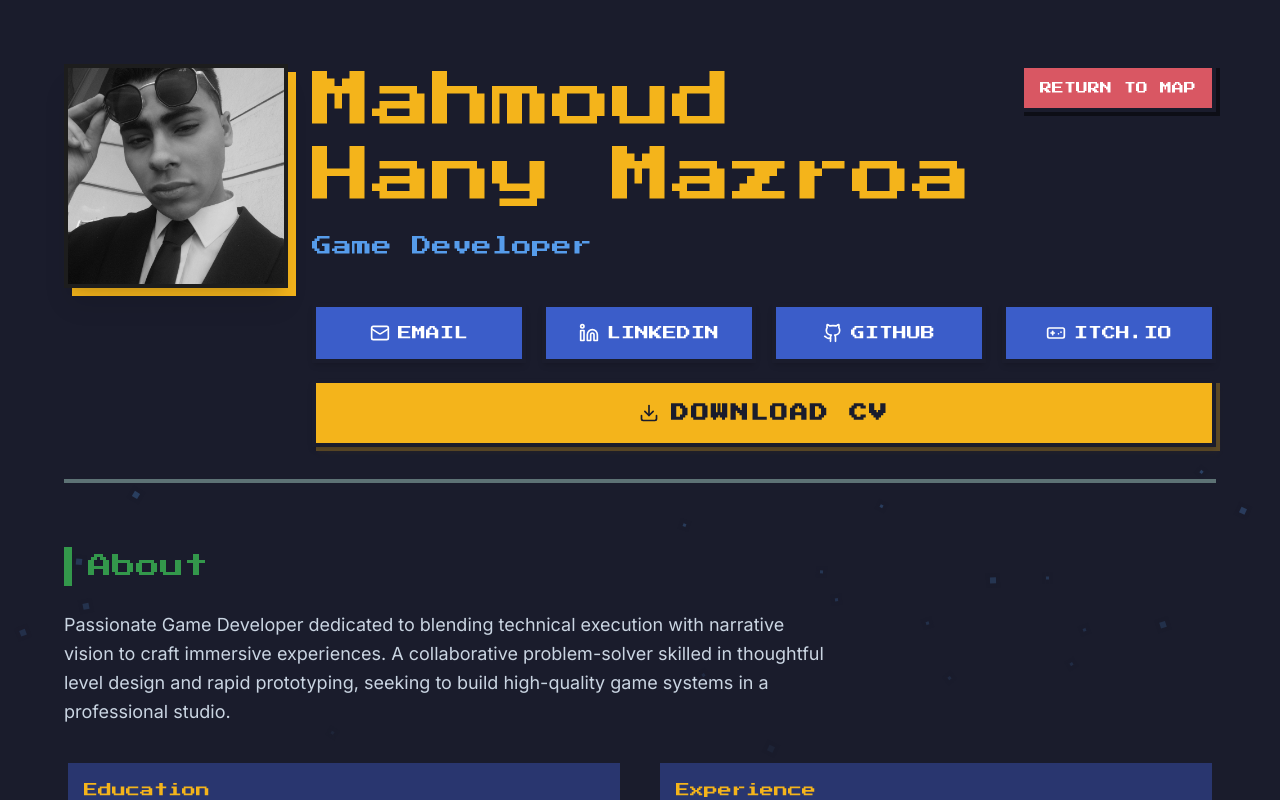
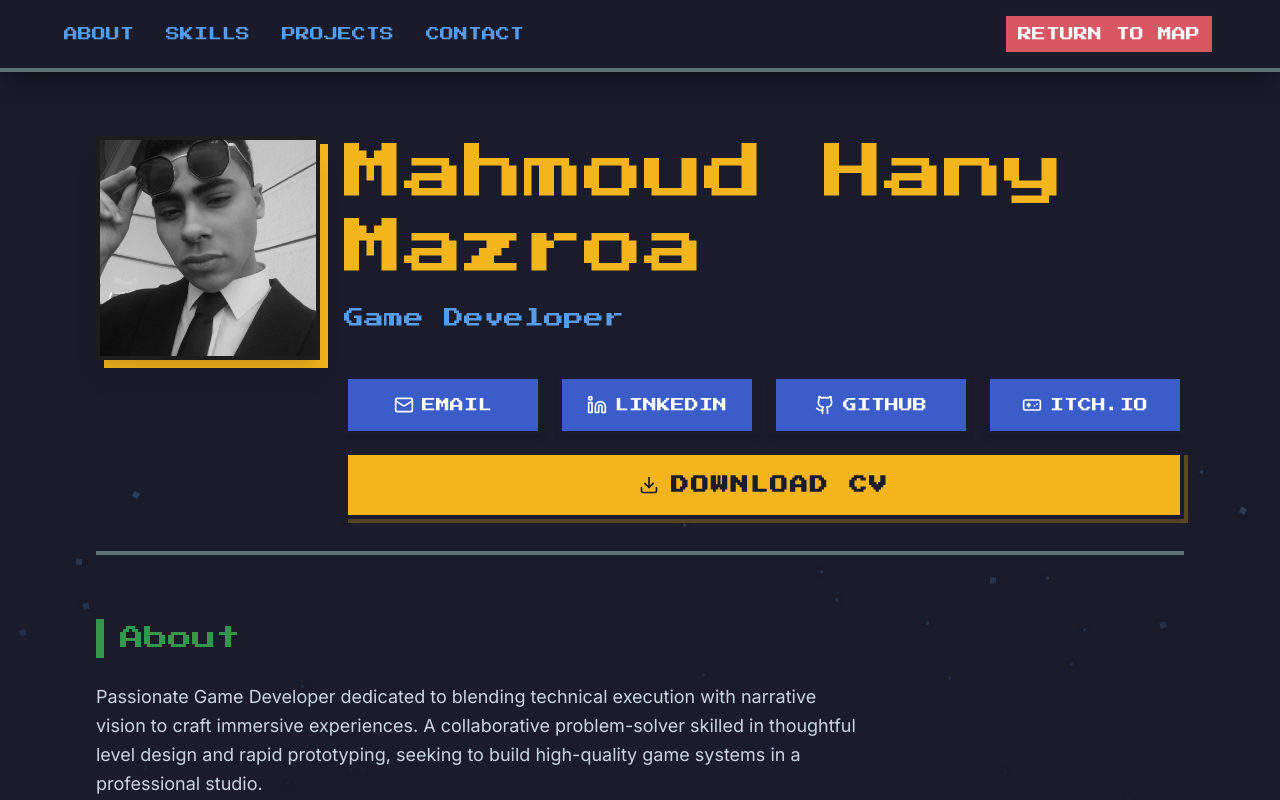
Before and after one commit to MahmoudHany908/portfolio, a React (Vite) app: page /quick in a window 1280 px wide. Shown: the top 800 px of the page. Built offline with nearby package versions, Linux system fonts and the light colour scheme.

Commit message:
Add sticky QuickView navbar with jump links

```diff
--- a/src/index.css
+++ b/src/index.css
@@ -59,6 +59,14 @@
   .pixel-hud {
     @apply bg-retro-dark/90 text-retro-yellow border-4 border-retro-gray p-4 font-pixel text-xs leading-loose;
   }
+
+  .no-scrollbar::-webkit-scrollbar {
+    display: none;
+  }
+  .no-scrollbar {
+    -ms-overflow-style: none;  /* IE and Edge */
+    scrollbar-width: none;  /* Firefox */
+  }
 }
 
 /* Hide scrollbar for neatness in modals */
--- a/src/pages/SimpleView.jsx
+++ b/src/pages/SimpleView.jsx
@@ -57,10 +57,25 @@ export default function SimpleView() {
   const projects = nodes.filter(n => n.type === 'project');
 
   return (
-    <div className="min-h-screen bg-retro-dark text-retro-text font-sans px-4 md:px-8 py-8 relative">
+    <div className="min-h-screen bg-retro-dark text-retro-text font-sans relative">
       <RetroParticles />
 
-      <div className="max-w-6xl mx-auto space-y-12 md:space-y-16 pb-20 relative z-10">
+      {/* Sticky Navigation */}
+      <nav className="sticky top-0 z-50 bg-retro-dark/95 backdrop-blur-md border-b-4 border-retro-gray shadow-[0_10px_30px_-10px_rgba(0,0,0,0.8)] py-3 px-4 md:px-8">
+        <div className="max-w-6xl mx-auto flex justify-between items-center">
+          <div className="flex gap-4 md:gap-8 overflow-x-auto no-scrollbar items-center">
+            <a href="#about" className="font-pixel text-xs md:text-sm text-retro-light-blue hover:text-white transition-colors whitespace-nowrap">ABOUT</a>
+            <a href="#skills" className="font-pixel text-xs md:text-sm text-retro-light-blue hover:text-white transition-colors whitespace-nowrap">SKILLS</a>
+            <a href="#projects" className="font-pixel text-xs md:text-sm text-retro-light-blue hover:text-white transition-colors whitespace-nowrap">PROJECTS</a>
+            <a href="#contact" className="font-pixel text-xs md:text-sm text-retro-light-blue hover:text-white transition-colors whitespace-nowrap">CONTACT</a>
+          </div>
+          <Link to="/" className="pixel-btn bg-retro-red text-center shrink-0 hover:scale-105 transition-transform text-xs md:text-sm px-3 py-2 hidden md:block">
+            RETURN TO MAP
+          </Link>
+        </div>
+      </nav>
+
+      <div className="px-4 md:px-8 py-8 max-w-6xl mx-auto space-y-12 md:space-y-16 pb-20 relative z-10">
 
         <motion.header
           initial="hidden" animate="visible" variants={fadeUpVariant}
@@ -81,8 +96,8 @@ export default function SimpleView() {
                   <h1 className="text-4xl md:text-5xl lg:text-6xl font-pixel text-retro-yellow mb-4 leading-tight group-hover:text-retro-light-green transition-colors">{profile.name}</h1>
                   <h2 className="text-xl text-retro-light-blue font-pixel mb-6">{profile.role}</h2>
                 </div>
-                <Link to="/" className="pixel-btn bg-retro-red text-center shrink-0 hover:scale-105 transition-transform drop-shadow-[4px_4px_0_rgba(0,0,0,0.5)]">
-                  RETURN TO MAP
+                <Link to="/" className="pixel-btn bg-retro-red text-center shrink-0 hover:scale-105 transition-transform drop-shadow-[4px_4px_0_rgba(0,0,0,0.5)] md:hidden">
+                  MAP
                 </Link>
               </div>
 
@@ -110,7 +125,7 @@ export default function SimpleView() {
           </div>
         </motion.header>
 
-        <motion.section initial="hidden" whileInView="visible" viewport={{ once: true, margin: "-100px" }} variants={fadeUpVariant}>
+        <motion.section id="about" initial="hidden" whileInView="visible" viewport={{ once: true, margin: "-100px" }} variants={fadeUpVariant} className="scroll-mt-24">
           <h3 className="font-pixel text-2xl text-retro-green mb-6 border-l-8 border-retro-green pl-4">About</h3>
           <p className="text-lg text-slate-300 leading-relaxed max-w-3xl mb-8 hover:text-white transition-colors duration-300">
             {profile.summary}
@@ -138,7 +153,7 @@ export default function SimpleView() {
           </div>
         </motion.section>
 
-        <motion.section initial="hidden" whileInView="visible" viewport={{ once: true, margin: "-100px" }} variants={fadeUpVariant}>
+        <motion.section id="skills" initial="hidden" whileInView="visible" viewport={{ once: true, margin: "-100px" }} variants={fadeUpVariant} className="scroll-mt-24">
           <h3 className="font-pixel text-2xl text-retro-green mb-6 border-l-8 border-retro-green pl-4">Technical Arsenal</h3>
           <div className="grid grid-cols-1 md:grid-cols-2 gap-6">
             {Object.entries(profile.skills).map(([category, items], idx) => (
@@ -162,7 +177,7 @@ export default function SimpleView() {
           </div>
         </motion.section>
 
-        <motion.section initial="hidden" whileInView="visible" viewport={{ once: true, margin: "-100px" }} variants={fadeUpVariant}>
+        <motion.section id="projects" initial="hidden" whileInView="visible" viewport={{ once: true, margin: "-100px" }} variants={fadeUpVariant} className="scroll-mt-24">
           <h3 className="font-pixel text-2xl text-retro-green mb-6 border-l-8 border-retro-green pl-4">Projects</h3>
           <div className="space-y-8">
             {projects.map((proj, idx) => (
@@ -200,9 +215,9 @@ export default function SimpleView() {
           </div>
         </motion.section>
 
-        <motion.section
+        <motion.section id="contact"
           initial="hidden" whileInView="visible" viewport={{ once: true }} variants={fadeUpVariant}
-          className="border-t-4 border-retro-gray pt-8 flex flex-col md:flex-row justify-between items-center gap-6"
+          className="border-t-4 border-retro-gray pt-8 flex flex-col md:flex-row justify-between items-center gap-6 scroll-mt-24"
         >
           <div className="text-center md:text-left">
             <div className="text-xl font-bold hover:text-retro-yellow transition-colors cursor-pointer">{profile.email}</div>
```
